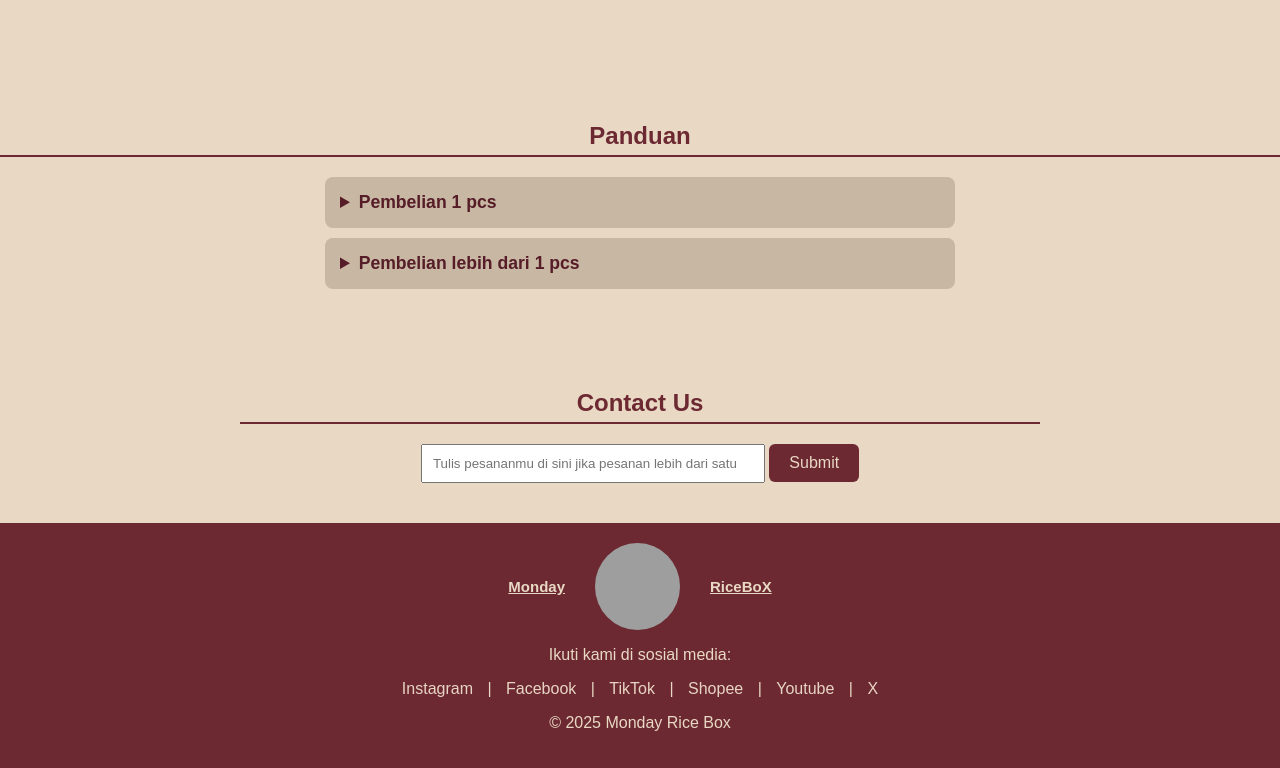
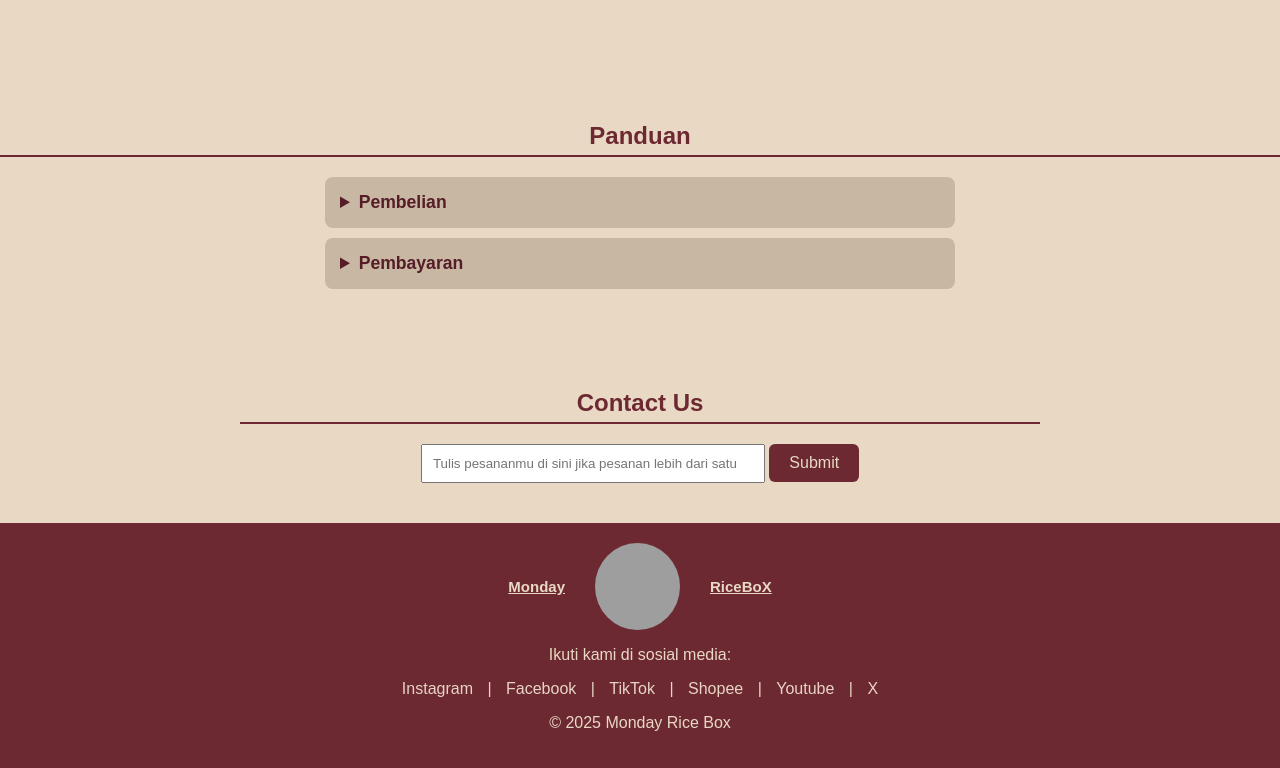
Before and after one commit to bilqisluthfiazra/web-bilqiss, a plain HTML site: page index.html in a window 1280 px wide. Shown: the part 1281-2049 px from the top of the page. Drawn offline with Linux system fonts and the light colour scheme; grey boxes are pictures that could not be loaded.

Commit message:
Update index.html

```diff
--- a/index.html
+++ b/index.html
@@ -439,15 +439,24 @@ body {
 <div class="panduan" id="tutor">
 <!-- Summary : judul yang dimunculkan, detail : isi -->
     <h2>Panduan</h2>
+  <details>
+    <summary>Pembelian</summary>
     <details>
-    <summary>Pembelian 1 pcs</summary>
-    <p>Jika pembelian Barang hanya satu bisa langsung klik tombol "Order Now"</p>
+      <summary>Pembelian 1 pcs</summary>
+      <p>Jika pembelian Barang hanya satu bisa langsung klik tombol "Order Now"</p>
+    </details>
+
+    <details>
+      <summary>Pembelian lebih dari 1 pcs</summary>
+      <p>Jika pembelian lebih dari 1 pcs, Bisa Pesan via wa dengan mencantumkan berapa pcs yang ingin dipesan melalui Whatsapp kami di form " Contact Us"</p>
+    </details>
   </details>
 
   <details>
-    <summary>Pembelian lebih dari 1 pcs</summary>
-    <p>Jika pembelian lebih dari 1 pcs, Bisa Pesan via wa dengan mencantumkan berapa pcs yang ingin dipesan melalui Whatsapp kami di form " Contact Us"</p>
+    <summary>Pembayaran</summary>
+    <p>Sistem pembayaran  Menggunakan COD ya, Jadi harap menyiapkan uang pas! ^^</p>
   </details>
+
 </div>
 
 
```
